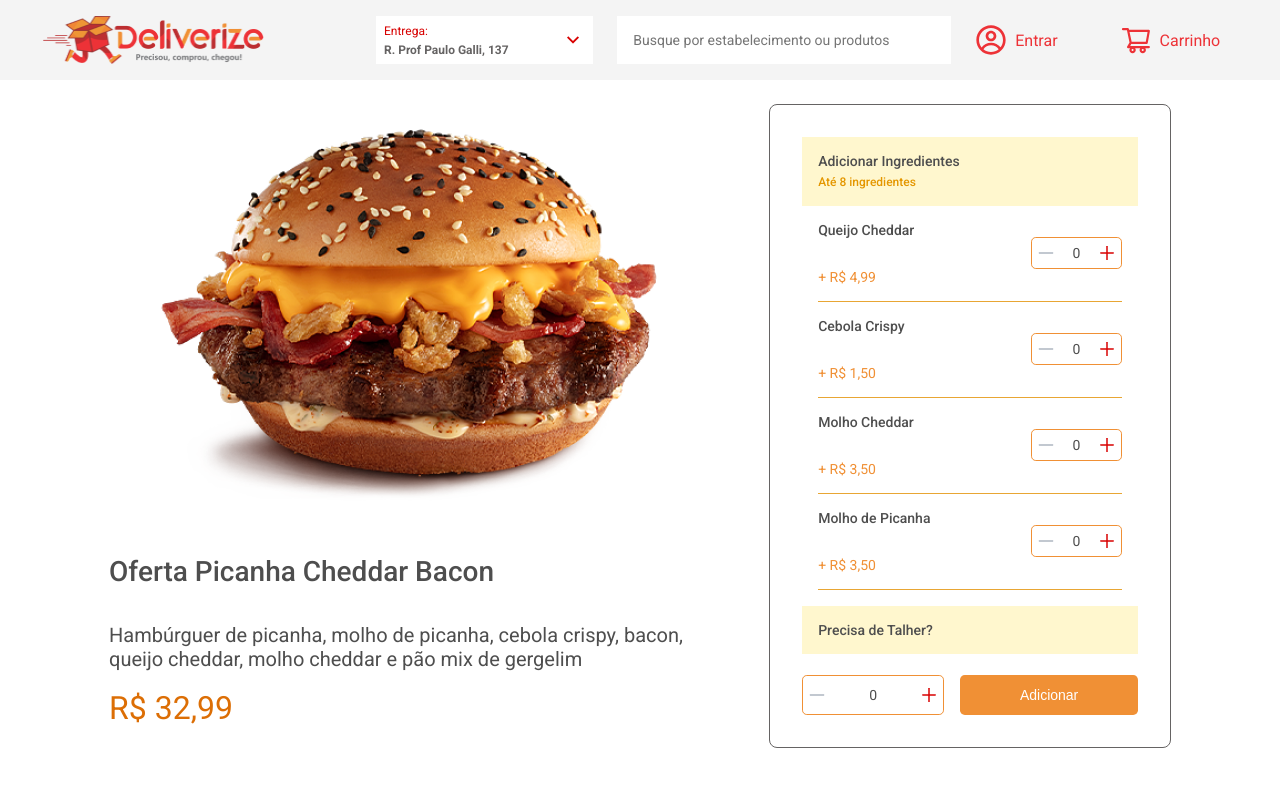
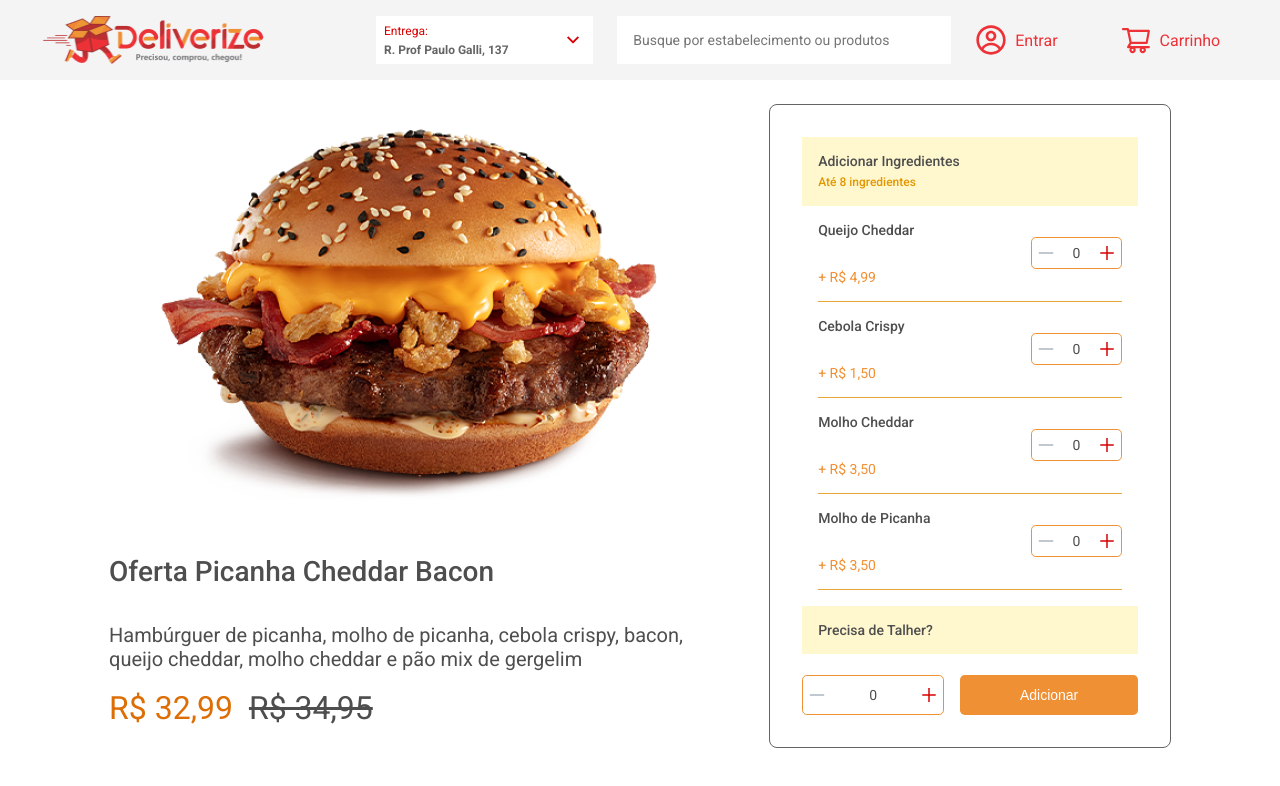
Before and after one commit to dfilastro/teste-teamsoft, a React (Create React App) app: page / in a window 1280 px wide. Shown: the top 786 px of the page. Built offline with nearby package versions, Linux system fonts and the light colour scheme; a web font is replaced by a local one.

Commit message:
added old price

```diff
--- a/src/components/AddButton/styles.css
+++ b/src/components/AddButton/styles.css
@@ -5,4 +5,10 @@
   border-radius: 0.3rem;
   font-size: 0.875rem;
   font-weight: 500;
+  cursor: pointer;
+  transition: all 0.2s;
 }
+
+.c-button:hover {
+  background-color: var(--red-500);
+}
--- a/src/components/Body/index.tsx
+++ b/src/components/Body/index.tsx
@@ -18,6 +18,7 @@ export function Body() {
         </p>
         <div className='c-body__product__c-price'>
           <p>R$ 32,99</p>
+          <p className='c-body__product__c-price__old'>R$ 34,95</p>
         </div>
       </div>
 
--- a/src/components/Body/styles.css
+++ b/src/components/Body/styles.css
@@ -43,6 +43,8 @@
   height: 5%;
   font-size: 2rem;
   color: var(--orange-800);
+  display: flex;
+  gap: 1rem;
 }
 
 .c-body__ingredients {
@@ -73,3 +75,8 @@
   grid-template-columns: 4fr 5fr;
   gap: 1rem;
 }
+
+.c-body__product__c-price__old {
+  color: var(--grey-900);
+  text-decoration: line-through;
+}
--- a/src/components/PlusLessButton/index.tsx
+++ b/src/components/PlusLessButton/index.tsx
@@ -8,12 +8,7 @@ export default function PlusLessButton() {
 
   return (
     <section className='c-box'>
-      <button
-        onClick={() => {
-          count === 0 || setCount(count - 1);
-        }}
-        className='c-box__button'
-      >
+      <button disabled={count < 1} onClick={() => setCount(count - 1)} className='c-box__button'>
         {count === 0 ? (
           <AiOutlineMinus size='1.25rem' color='var(--grey-400)' />
         ) : (
@@ -21,12 +16,7 @@ export default function PlusLessButton() {
         )}
       </button>
       <p className='c-box__number'>{count}</p>
-      <button
-        onClick={() => {
-          count === 8 || setCount(count + 1);
-        }}
-        className='c-box__button'
-      >
+      <button disabled={count > 7} onClick={() => setCount(count + 1)} className='c-box__button'>
         {count === 8 ? (
           <AiOutlinePlus size='1.25rem' color='var(--grey-400)' />
         ) : (
```
